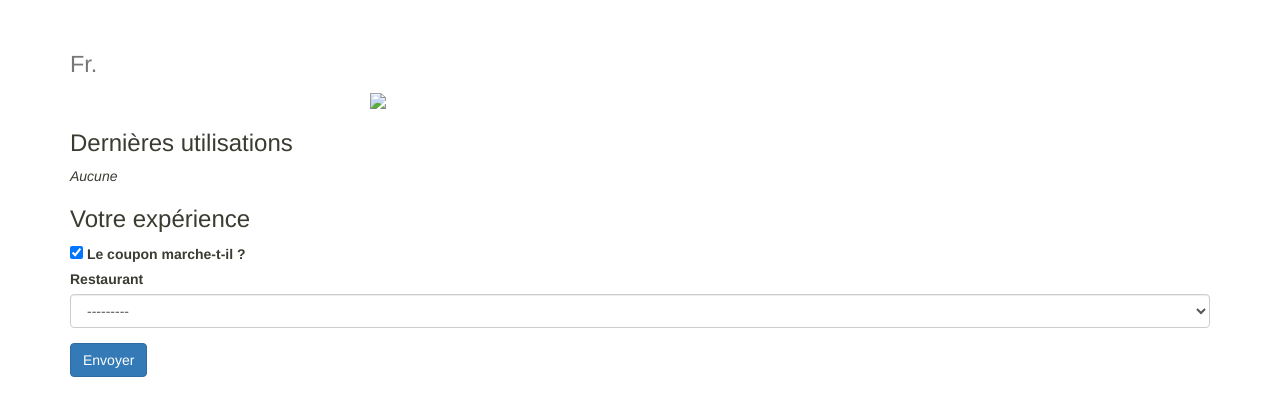
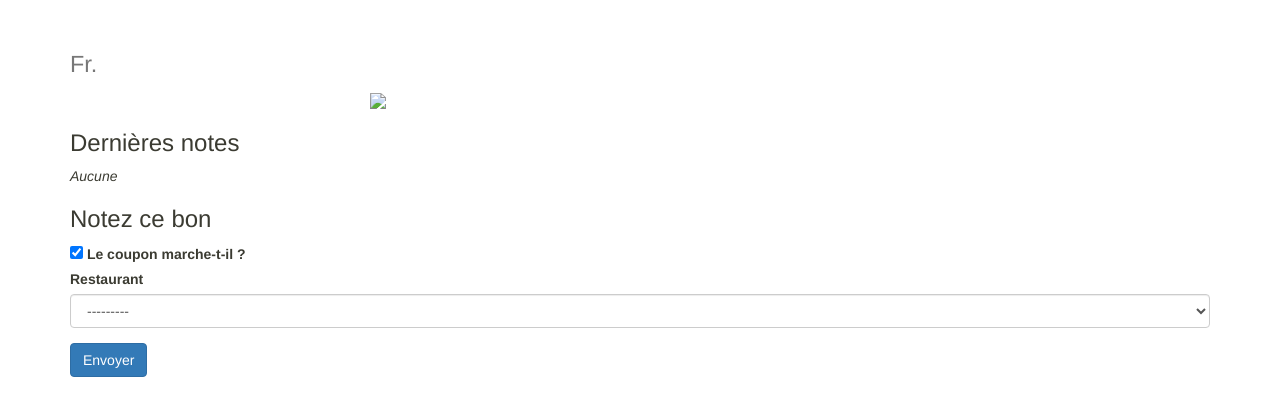
Before and after one commit to simonbru/coupons, a Django app: template coupons/templates/coupons/coupon_detail.html in a window 1280 px wide. Shown: the part 52-468 px from the top of the page. Run offline with Django 3.2, Linux system fonts and the light colour scheme; the template is opened without the code that fills it: values that come from a table or form of the project are taken from there, others are empty; some libraries are stand-ins or nearby versions.

Commit message:
Reformulate some sentences

```diff
--- a/coupons/templates/coupons/coupon_detail.html
+++ b/coupons/templates/coupons/coupon_detail.html
@@ -13,7 +13,7 @@
   </div>
 
   <div>
-    <h3>Dernières utilisations</h3>
+    <h3>Dernières notes</h3>
     {% for place, comment in coupon.last_comment_per_place.items %}
       <div>
         {% if comment.does_coupon_work %}
@@ -30,7 +30,7 @@
   </div>
 
   <div>
-    <h3>Votre expérience</h3>
+    <h3>Notez ce bon</h3>
     <form method="post" novalidate>
       {% csrf_token %}
       {% bootstrap_form comment_form %}
--- a/coupons/views.py
+++ b/coupons/views.py
@@ -67,7 +67,7 @@ class CouponDetailView(DetailView):
             comment.save()
             messages.success(
                 request,
-                "Votre commentaire a bien été pris en compte."
+                "Votre note a bien été pris en compte."
             )
             return redirect('coupon_detail', self.get_object().id)
         else:
```
